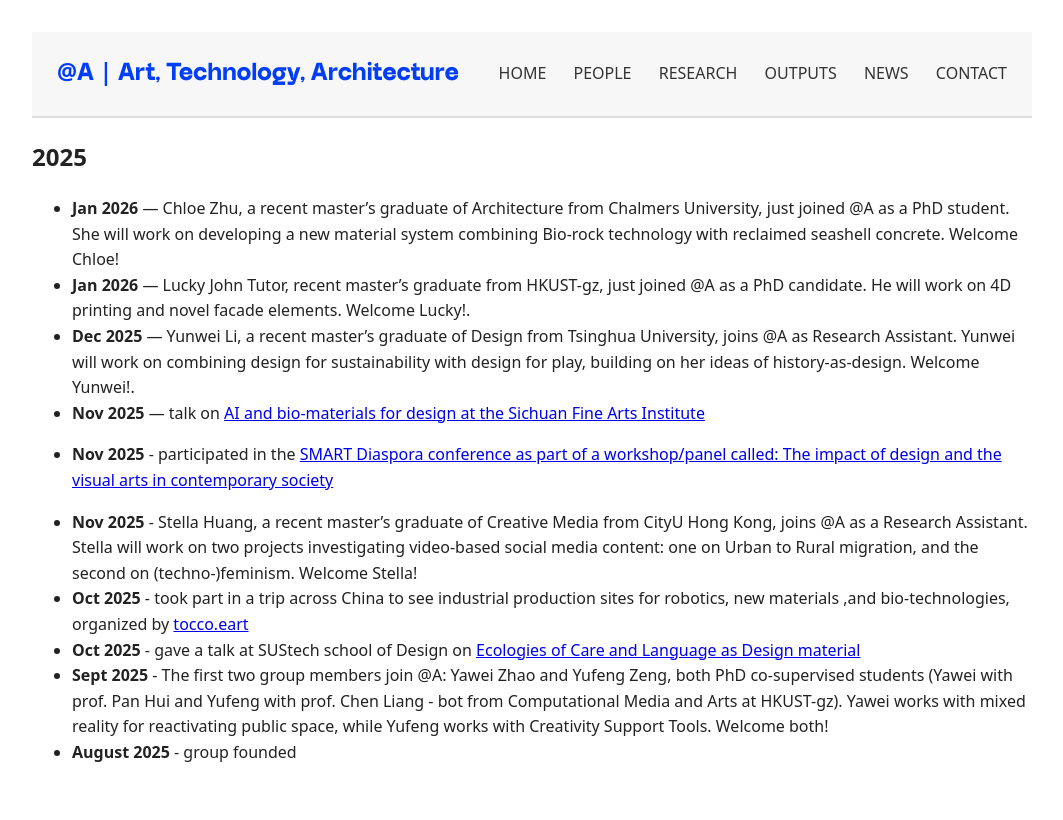
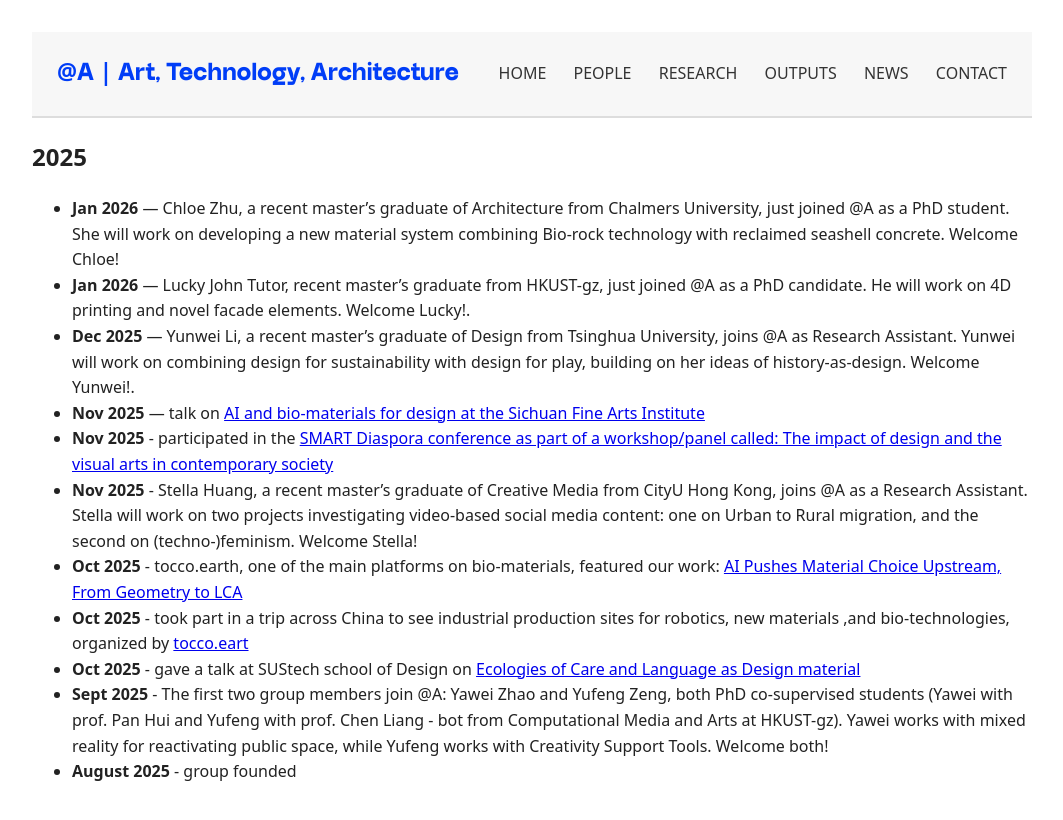
Before and after one commit to anqua/at-a, a Jekyll site: the page built from news.md, in a window 1280 px wide. Shown: the top 820 px of the page, without its empty margins (108-1171 px from the left). Built offline with Jekyll 4.4.1, drawn with Linux system fonts in a browser that asks for light colours; some web fonts are replaced.

Commit message:
Update news.md

```diff
--- a/news.md
+++ b/news.md
@@ -10,8 +10,8 @@ title: News
 - **Dec 2025** — Yunwei Li, a recent master's graduate of Design from Tsinghua University, joins @A as Research Assistant. Yunwei will work on combining design for sustainability with design for play, building on her ideas of history-as-design. Welcome Yunwei!.
 - **Nov 2025** — talk on <a href="https://mp.weixin.qq.com/s/cJqItKSQhdcrjMCkMWmffA" target="_blank" rel="noopener">AI and bio-materials for design at the Sichuan Fine Arts Institute</a>
 - **Nov 2025** - participated in the <a href="https://www.linkedin.com/feed/update/urn:li:activity:7396896105701085184/" target="_blank" rel="noopener">SMART Diaspora conference as part of a workshop/panel called: The impact of design and the visual arts in contemporary society</a>
-
 - **Nov 2025** - Stella Huang, a recent master's graduate of Creative Media from CityU Hong Kong, joins @A as a Research Assistant. Stella will work on two projects investigating video-based social media content: one on Urban to Rural migration, and the second on (techno-)feminism. Welcome Stella!
+- **Oct 2025** - tocco.earth, one of the main platforms on bio-materials, featured our work: <a href="[https://tocco.earth/](https://tocco.earth/article/ai-pushes-material-choice-upstream-from-geometry-to-lca)" target="_blank" rel="noopener">AI Pushes Material Choice Upstream, From Geometry to LCA</a>
 - **Oct 2025** - took part in a trip across China to see industrial production sites for robotics, new materials ,and bio-technologies, organized by <a href="https://tocco.earth/" target="_blank" rel="noopener">tocco.eart</a>
 - **Oct 2025** - gave a talk at SUStech school of Design on <a href="[https://tocco.earth/](https://www.linkedin.com/feed/update/urn:li:activity:7381562066630840320/)" target="_blank" rel="noopener">Ecologies of Care and Language as Design material</a>
 - **Sept 2025** - The first two group members join @A: Yawei Zhao and Yufeng Zeng, both PhD co-supervised students (Yawei with prof. Pan Hui and Yufeng with prof. Chen Liang - bot from Computational Media and Arts at HKUST-gz). Yawei works with mixed reality for reactivating public space, while Yufeng works with Creativity Support Tools. Welcome both!
```
